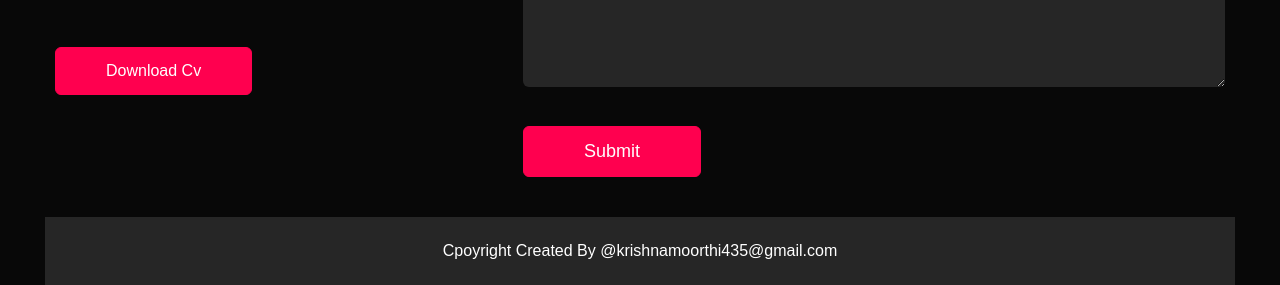
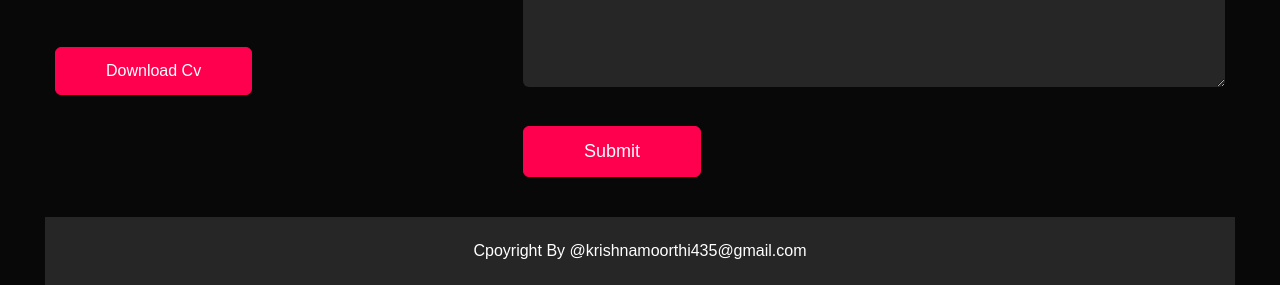
Before and after one commit to krishnamoorthi435/Portfolio, a plain HTML site: page index.html in a window 1280 px wide. Shown: the part 3179-3464 px from the top of the page. Drawn offline with Linux system fonts and the light colour scheme.

Commit message:
Update index.html

```diff
--- a/index.html
+++ b/index.html
@@ -187,7 +187,7 @@
         </div>
     </div>
     <div class="cpoyright">
-        <p>Cpoyright Created By @krishnamoorthi435@gmail.com</p>
+        <p>Cpoyright By @krishnamoorthi435@gmail.com</p>
     </div>
 </div>
 
```
